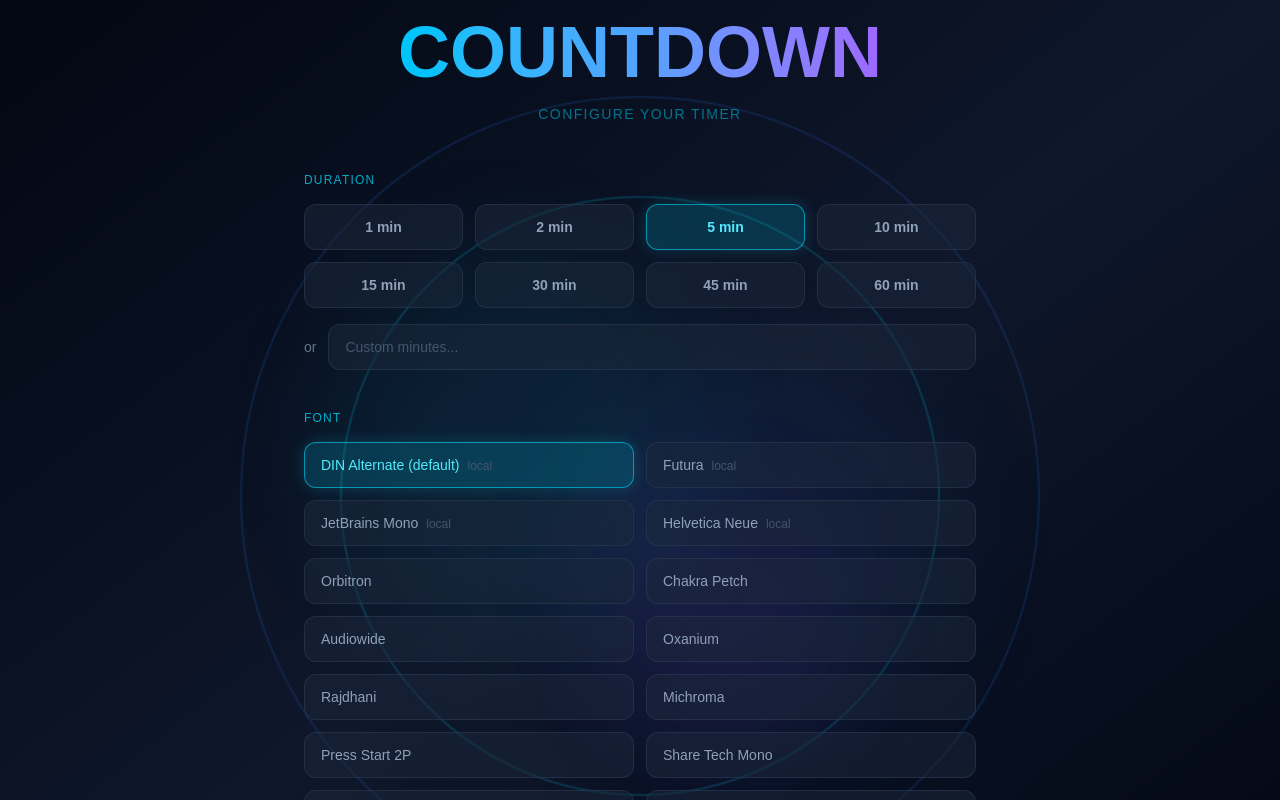
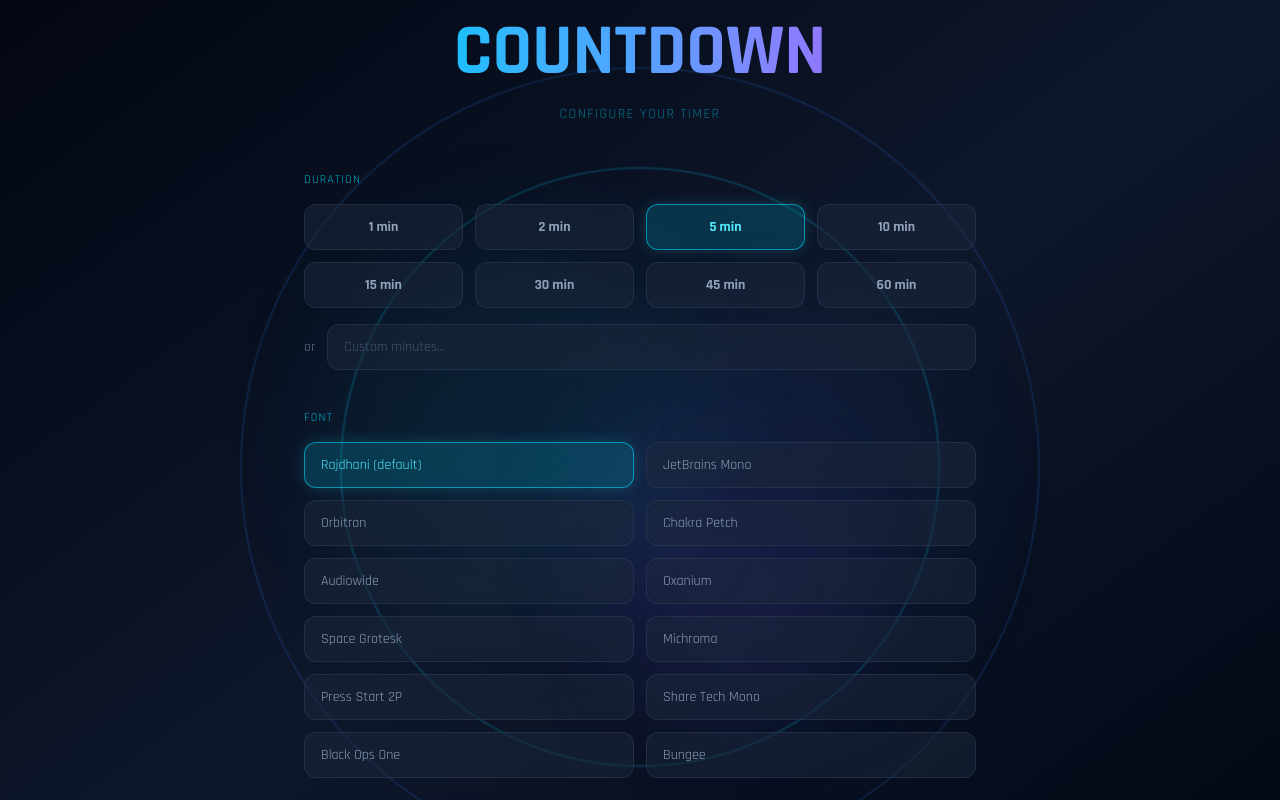
Before and after one commit to sukujgrg/countdown, a React (Vite) app: page / in a window 1280 px wide. Shown: the top 800 px of the page. Built offline with nearby package versions, Linux system fonts and the light colour scheme.

Commit message:
fix local font

```diff
--- a/src/app/App.tsx
+++ b/src/app/App.tsx
@@ -1,5 +1,10 @@
 import { useState, useEffect } from 'react';
 import { FlipDigit } from './components/FlipDigit';
+
+type FontOption = {
+  value: string;
+  label: string;
+};
 
 const presets = [
   { minutes: 1, label: '1 min' },
@@ -12,16 +17,14 @@ const presets = [
   { minutes: 60, label: '60 min' },
 ];
 
-const fonts = [
-  { value: '', label: 'DIN Alternate (default)', local: true },
-  { value: 'Futura', label: 'Futura', local: true },
-  { value: 'JetBrains Mono', label: 'JetBrains Mono', local: true },
-  { value: 'Helvetica Neue', label: 'Helvetica Neue', local: true },
+const fonts: FontOption[] = [
+  { value: 'Rajdhani', label: 'Rajdhani (default)' },
+  { value: 'JetBrains Mono', label: 'JetBrains Mono' },
   { value: 'Orbitron', label: 'Orbitron' },
   { value: 'Chakra Petch', label: 'Chakra Petch' },
   { value: 'Audiowide', label: 'Audiowide' },
   { value: 'Oxanium', label: 'Oxanium' },
-  { value: 'Rajdhani', label: 'Rajdhani' },
+  { value: 'Space Grotesk', label: 'Space Grotesk' },
   { value: 'Michroma', label: 'Michroma' },
   { value: 'Press Start 2P', label: 'Press Start 2P' },
   { value: 'Share Tech Mono', label: 'Share Tech Mono' },
@@ -29,20 +32,62 @@ const fonts = [
   { value: 'Bungee', label: 'Bungee' },
 ];
 
+const DEFAULT_FONT_FAMILY = fonts[0].value;
+
+function getFontStyle(fontFamily: string) {
+  return { fontFamily: `"${fontFamily}", sans-serif` };
+}
+
+function buildHostedFontUrl(fontFamily: string) {
+  return `https://fonts.googleapis.com/css2?family=${encodeURIComponent(fontFamily)}:wght@400;700;900&display=swap`;
+}
+
+function useHostedFonts(fontFamilies: string[]) {
+  const familiesKey = fontFamilies.filter(Boolean).join('|');
+
+  useEffect(() => {
+    const uniqueFamilies = [...new Set(familiesKey.split('|').filter(Boolean))];
+    const createdLinks: HTMLLinkElement[] = [];
+
+    uniqueFamilies.forEach((fontFamily) => {
+      const selector = `link[data-countdown-font="${fontFamily}"]`;
+      if (document.head.querySelector(selector)) {
+        return;
+      }
+
+      const link = document.createElement('link');
+      link.rel = 'stylesheet';
+      link.href = buildHostedFontUrl(fontFamily);
+      link.dataset.countdownFont = fontFamily;
+      document.head.appendChild(link);
+      createdLinks.push(link);
+    });
+
+    return () => {
+      createdLinks.forEach((link) => {
+        document.head.removeChild(link);
+      });
+    };
+  }, [familiesKey]);
+}
+
 function buildUrl(minutes: number, font: string) {
   const params = new URLSearchParams();
   params.set('minutes', String(minutes));
-  if (font) params.set('font', font);
+  params.set('font', font);
   return `${window.location.pathname}?${params.toString()}`;
 }
 
 function LandingPage() {
   const [selectedMinutes, setSelectedMinutes] = useState(5);
   const [customMinutes, setCustomMinutes] = useState('');
-  const [selectedFont, setSelectedFont] = useState('');
+  const [selectedFont, setSelectedFont] = useState(DEFAULT_FONT_FAMILY);
 
   const minutes = customMinutes ? Number(customMinutes) : selectedMinutes;
   const launchUrl = buildUrl(minutes, selectedFont);
+  const uiFontStyle = getFontStyle(DEFAULT_FONT_FAMILY);
+
+  useHostedFonts([DEFAULT_FONT_FAMILY]);
 
   return (
     <div className="min-h-screen bg-gradient-to-br from-gray-950 via-slate-900 to-gray-950 flex flex-col items-center justify-center p-4 relative overflow-hidden">
@@ -72,17 +117,17 @@ function LandingPage() {
         {/* Title */}
         <h1
           className="text-5xl md:text-7xl mb-4 text-center text-transparent bg-clip-text bg-gradient-to-r from-cyan-400 via-blue-400 to-purple-500"
-          style={{ fontFamily: '"DIN Alternate", sans-serif', fontWeight: 900 }}
+          style={{ ...uiFontStyle, fontWeight: 900 }}
         >
           COUNTDOWN
         </h1>
-        <p className="text-cyan-400/50 text-center mb-12 text-sm tracking-widest uppercase" style={{ fontFamily: '"DIN Alternate", sans-serif' }}>
+        <p className="text-cyan-400/50 text-center mb-12 text-sm tracking-widest uppercase" style={uiFontStyle}>
           Configure your timer
         </p>
 
         {/* Duration */}
         <div className="mb-10">
-          <h2 className="text-cyan-400/80 text-xs uppercase tracking-widest mb-4" style={{ fontFamily: '"DIN Alternate", sans-serif' }}>Duration</h2>
+          <h2 className="text-cyan-400/80 text-xs uppercase tracking-widest mb-4" style={uiFontStyle}>Duration</h2>
           <div className="grid grid-cols-4 gap-3 mb-4">
             {presets.map((p) => (
               <button
@@ -93,14 +138,14 @@ function LandingPage() {
                     ? 'bg-cyan-500/20 border-cyan-400/60 text-cyan-300 shadow-[0_0_15px_rgba(34,211,238,0.2)]'
                     : 'bg-slate-800/50 border-slate-700/50 text-slate-400 hover:border-cyan-400/30 hover:text-cyan-400/80'
                 }`}
-                style={{ fontFamily: '"DIN Alternate", sans-serif' }}
+                style={uiFontStyle}
               >
                 {p.label}
               </button>
             ))}
           </div>
           <div className="flex items-center gap-3">
-            <span className="text-slate-500 text-sm" style={{ fontFamily: '"DIN Alternate", sans-serif' }}>or</span>
+            <span className="text-slate-500 text-sm" style={uiFontStyle}>or</span>
             <input
               type="number"
               min="1"
@@ -109,28 +154,27 @@ function LandingPage() {
               value={customMinutes}
               onChange={(e) => setCustomMinutes(e.target.value)}
               className="flex-1 bg-slate-800/50 border border-slate-700/50 rounded-xl px-4 py-3 text-cyan-300 text-sm placeholder-slate-600 outline-none focus:border-cyan-400/60 focus:shadow-[0_0_15px_rgba(34,211,238,0.15)] transition-all"
-              style={{ fontFamily: '"DIN Alternate", sans-serif' }}
+              style={uiFontStyle}
             />
           </div>
         </div>
 
         {/* Font */}
         <div className="mb-12">
-          <h2 className="text-cyan-400/80 text-xs uppercase tracking-widest mb-4" style={{ fontFamily: '"DIN Alternate", sans-serif' }}>Font</h2>
+          <h2 className="text-cyan-400/80 text-xs uppercase tracking-widest mb-4" style={uiFontStyle}>Font</h2>
           <div className="grid grid-cols-2 gap-3">
             {fonts.map((f) => (
               <button
-                key={f.value}
+                key={`${f.value}-${f.label}`}
                 onClick={() => setSelectedFont(f.value)}
                 className={`py-3 px-4 rounded-xl text-sm text-left transition-all border ${
                   selectedFont === f.value
                     ? 'bg-cyan-500/20 border-cyan-400/60 text-cyan-300 shadow-[0_0_15px_rgba(34,211,238,0.2)]'
                     : 'bg-slate-800/50 border-slate-700/50 text-slate-400 hover:border-cyan-400/30 hover:text-cyan-400/80'
                 }`}
-                style={{ fontFamily: '"DIN Alternate", sans-serif' }}
+                style={uiFontStyle}
               >
                 {f.label}
-                {f.local && <span className="ml-2 text-xs text-slate-600">local</span>}
               </button>
             ))}
           </div>
@@ -140,7 +184,7 @@ function LandingPage() {
         <a
           href={launchUrl}
           className="block w-full py-4 rounded-2xl text-center text-lg font-bold bg-gradient-to-r from-cyan-500 to-blue-600 text-white shadow-[0_0_30px_rgba(34,211,238,0.3)] hover:shadow-[0_0_40px_rgba(34,211,238,0.5)] transition-all hover:scale-[1.02] active:scale-[0.98]"
-          style={{ fontFamily: '"DIN Alternate", sans-serif' }}
+          style={uiFontStyle}
         >
           START {minutes} MINUTE{minutes !== 1 ? 'S' : ''} COUNTDOWN
         </a>
@@ -158,20 +202,14 @@ function CountdownTimer() {
   const params = new URLSearchParams(window.location.search);
   const queryMinutes = params.get('minutes');
   const initialMinutes = queryMinutes ? Number(queryMinutes) : (Number((__COUNTDOWN_MINUTES__ as string)) || 5);
-  const fontFamily = params.get('font') || 'DIN Alternate';
-  const fontStyle = { fontFamily: `"${fontFamily}", sans-serif` };
+  const fontFamily = params.get('font') || DEFAULT_FONT_FAMILY;
+  const fontStyle = getFontStyle(fontFamily);
+  const uiFontStyle = getFontStyle(DEFAULT_FONT_FAMILY);
   const initialSeconds = initialMinutes * 60;
   const [timeLeft, setTimeLeft] = useState(initialSeconds);
   const [isActive, setIsActive] = useState(true);
 
-  useEffect(() => {
-    if (!params.get('font')) return;
-    const link = document.createElement('link');
-    link.rel = 'stylesheet';
-    link.href = `https://fonts.googleapis.com/css2?family=${encodeURIComponent(fontFamily)}:wght@400;700;900&display=swap`;
-    document.head.appendChild(link);
-    return () => { document.head.removeChild(link); };
-  }, [fontFamily]);
+  useHostedFonts([DEFAULT_FONT_FAMILY, fontFamily]);
 
   useEffect(() => {
     let interval: number | undefined;
@@ -403,7 +441,7 @@ function CountdownTimer() {
       <a
         href={window.location.pathname}
         className="absolute top-6 left-6 z-20 text-cyan-400/50 hover:text-cyan-400 transition-colors text-sm flex items-center gap-2"
-        style={{ fontFamily: '"DIN Alternate", sans-serif' }}
+        style={uiFontStyle}
       >
         <span>&larr;</span> Back
       </a>
--- a/src/app/components/FlipDigit.tsx
+++ b/src/app/components/FlipDigit.tsx
@@ -5,7 +5,7 @@ interface FlipDigitProps {
   fontFamily?: string;
 }
 
-export function FlipDigit({ digit, fontFamily = 'DIN Alternate' }: FlipDigitProps) {
+export function FlipDigit({ digit, fontFamily = 'Rajdhani' }: FlipDigitProps) {
   const [prevDigit, setPrevDigit] = useState(digit);
   const [isAnimating, setIsAnimating] = useState(false);
 
--- a/src/styles/fonts.css
+++ /dev/null
@@ -1 +0,0 @@
-/* Using local DIN Alternate font - no external import needed */
--- a/src/styles/index.css
+++ b/src/styles/index.css
@@ -1,3 +1,2 @@
-@import './fonts.css';
 @import './tailwind.css';
 @import './theme.css';
```
Also changed, not shown: 1 other file (tests, documents, lock files or other folders).
